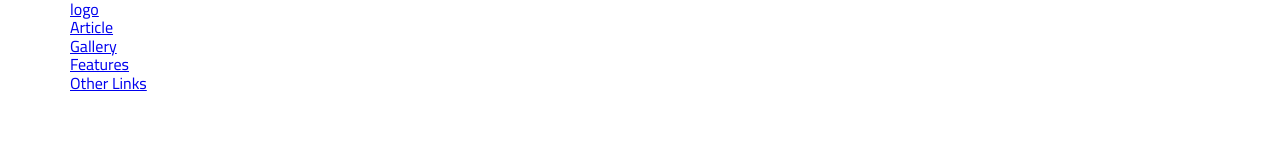
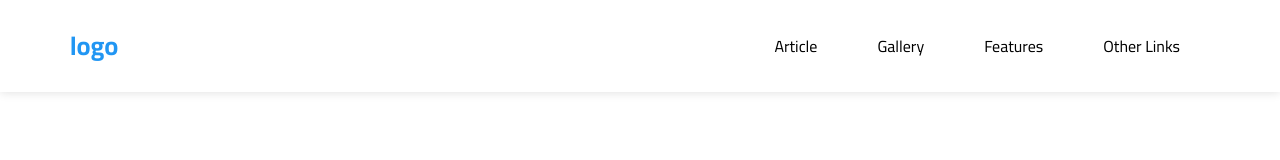
Before and after one commit to salah-abukhatwa/project-3, a plain HTML site: page index.html in a window 1280 px wide. Drawn offline with Linux system fonts and the light colour scheme.

Commit message:
added css header

```diff
--- a/css/project.css
+++ b/css/project.css
@@ -1,3 +1,10 @@
+/* start Global Rules */
+:root {
+    --main-color: #2196f3;
+    --main-color-alt: #1787e0;
+    --main-transittion: 0.3s;
+}
+
 html {
     scroll-behavior: smooth;
 }
@@ -8,6 +15,10 @@ html {
 
 body {
     font-family: 'Cairo', sans-serif;
+}
+
+a {
+    text-decoration: none;
 }
 
 ul {
@@ -45,3 +56,49 @@ ul {
 }
 
 /* End Global Rules */
+
+/* Start header */
+.header {
+    background-color: white;
+    position: relative;
+    box-shadow: 0 0 10px #ddd;
+}
+
+.header .container {
+    display: flex;
+    justify-content: space-between;
+    align-items: center;
+    flex-wrap: nowrap;
+    position: relative;
+}
+
+.header .logo {
+    color: var(--main-color);
+    font-size: 26px;
+    font-weight: bold;
+    height: 92px;
+    display: flex;
+    justify-content: center;
+    align-items: center;
+}
+
+.header .main-nav {
+    display: flex;
+}
+
+.header .main-nav>li>a {
+    display: flex;
+    justify-content: center;
+    align-items: center;
+    height: 92px;
+    position: relative;
+    color: black;
+    padding: 0 30px;
+    transition: var(--main-transittion);
+    -webkit-transition: var(--main-transittion);
+    -moz-transition: var(--main-transittion);
+    -ms-transition: var(--main-transittion);
+    -o-transition: var(--main-transittion);
+}
+
+/* End header */
```
